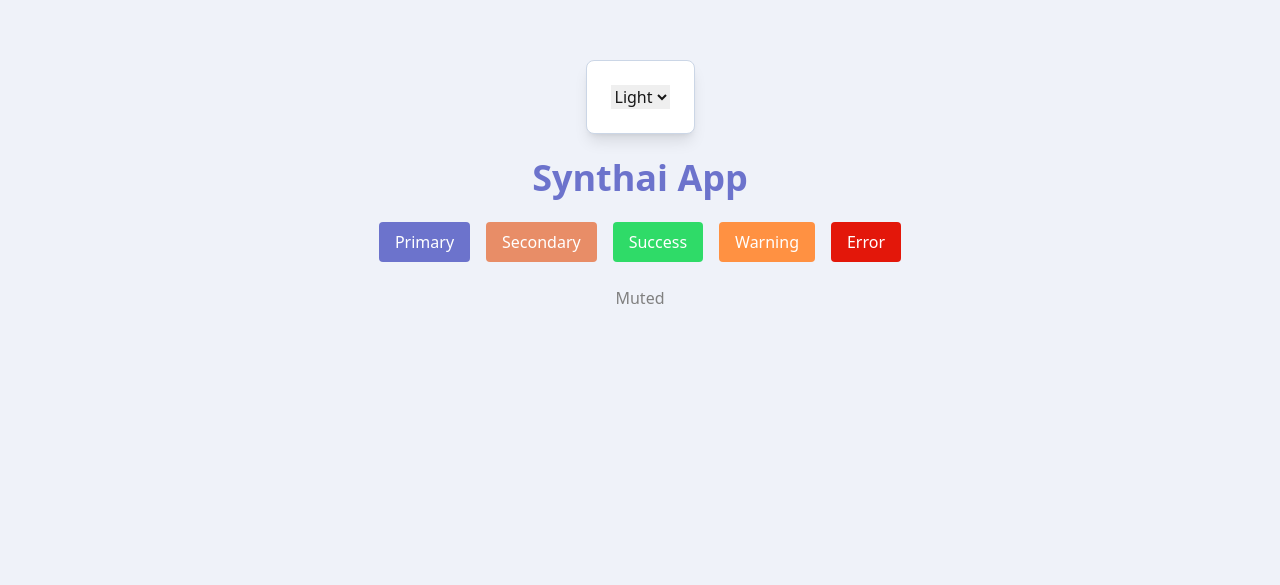
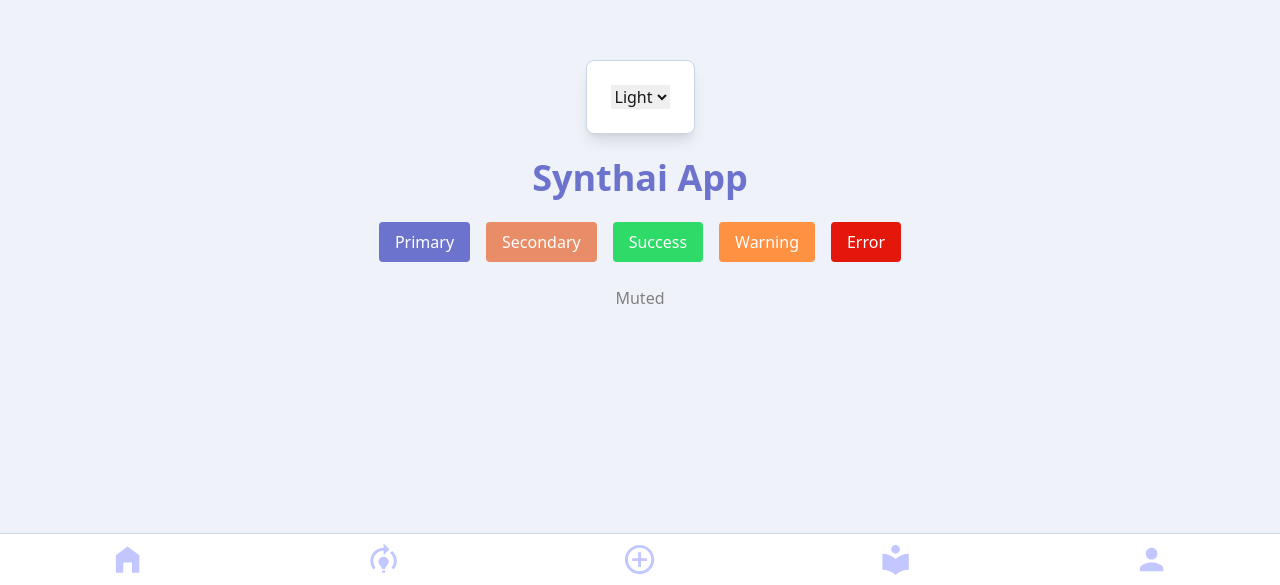
Before and after one commit to fabilier228/ai.synthai.src.frontend, a Next.js app: page / in a window 1280 px wide. Shown: the part 215-800 px from the top of the page. Built offline with nearby package versions, Linux system fonts and the light colour scheme.

Commit message:
feature: create navbar

```diff
--- a/src/app/page.tsx
+++ b/src/app/page.tsx
@@ -1,24 +1,26 @@
 import { ThemeToggle } from "@/components/ThemeToogle";
+import Navbar from "@/components/Navbar";
+
 export default function Home() {
   return (
-    <div className="h-full w-full flex flex-col items-center justify-center gap-y-6 p-8">
+    <div className="min-h-screen flex flex-col justify-between">
+      <div className="flex-1 h-full w-full flex flex-col items-center justify-center gap-y-6 p-8">
         <div className="bg-surface p-6 rounded-lg border border-outline shadow-lg">
           <ThemeToggle />
         </div>
-
-      <h1 className="text-primary text-4xl font-bold"> Synthai App</h1>
-
+        <h1 className="text-primary text-4xl font-bold">Synthai App</h1>
         <div className="flex gap-4 flex-wrap justify-center">
           <div className="bg-primary text-white px-4 py-2 rounded">Primary</div>
-        <div className="bg-secondary text-white px-4 py-2 rounded">Secondary</div>
+          <div className="bg-secondary text-white px-4 py-2 rounded">
+            Secondary
+          </div>
           <div className="bg-success text-white px-4 py-2 rounded">Success</div>
           <div className="bg-warning text-white px-4 py-2 rounded">Warning</div>
           <div className="bg-error text-white px-4 py-2 rounded">Error</div>
         </div>
-
-      <p className="text-muted text-center max-w-md">
-        Muted
-        </p>
+        <p className="text-muted text-center max-w-md">Muted</p>
+      </div>
+      <Navbar />
     </div>
   );
 }
--- /dev/null
+++ b/src/components/Navbar.css
@@ -0,0 +1,31 @@
+.navbar {
+  position: fixed;
+  left: 0;
+  bottom: 0;
+  width: 100vw;
+  background: var(--surface);
+  border-top: 1px solid var(--outline);
+  padding: 0.5rem 0;
+  z-index: 100;
+}
+.navbar ul {
+  display: flex;
+  flex-direction: row;
+  justify-content: space-between;
+  align-items: center;
+  width: 100%;
+  margin: 0;
+  padding: 0;
+  list-style: none;
+}
+.navbar li {
+  flex: 1 1 0;
+  display: flex;
+  justify-content: center;
+  align-items: center;
+}
+.navbar svg {
+  font-size: 2.2rem;
+  color: var(--primary_muted);
+  transition: color 0.2s;
+}
--- /dev/null
+++ b/src/components/Navbar.tsx
@@ -0,0 +1,35 @@
+import React from "react";
+import {
+  HomeFilled,
+  ModelTraining,
+  AddCircleOutline,
+  LocalLibrary,
+  Person,
+} from "@mui/icons-material";
+import "./Navbar.css";
+
+const Navbar = () => {
+  return (
+    <nav className="navbar">
+      <ul>
+        <li>
+          <HomeFilled />
+        </li>
+        <li>
+          <ModelTraining />
+        </li>
+        <li>
+          <AddCircleOutline />
+        </li>
+        <li>
+          <LocalLibrary />
+        </li>
+        <li>
+          <Person />
+        </li>
+      </ul>
+    </nav>
+  );
+};
+
+export default Navbar;
```
Also changed, not shown: package.json (+8 -8 lines), 1 other file (tests, documents, lock files or other folders). Lines whose indentation alone changed are shown as unchanged.
